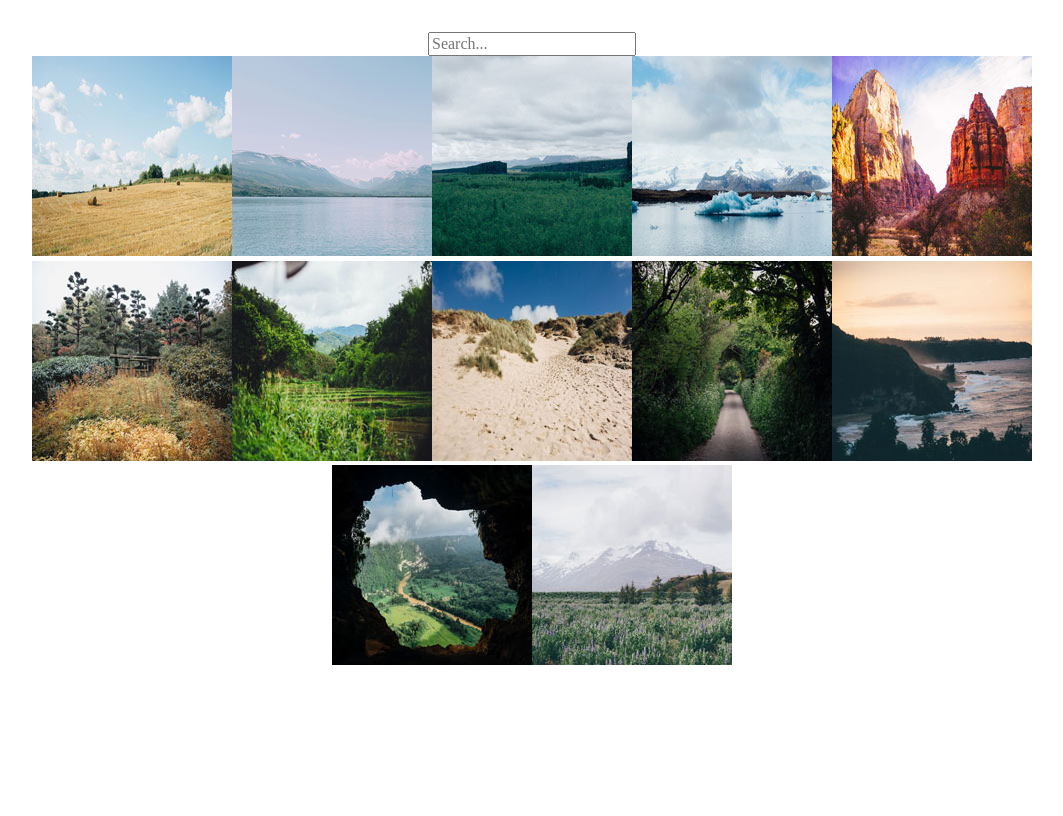
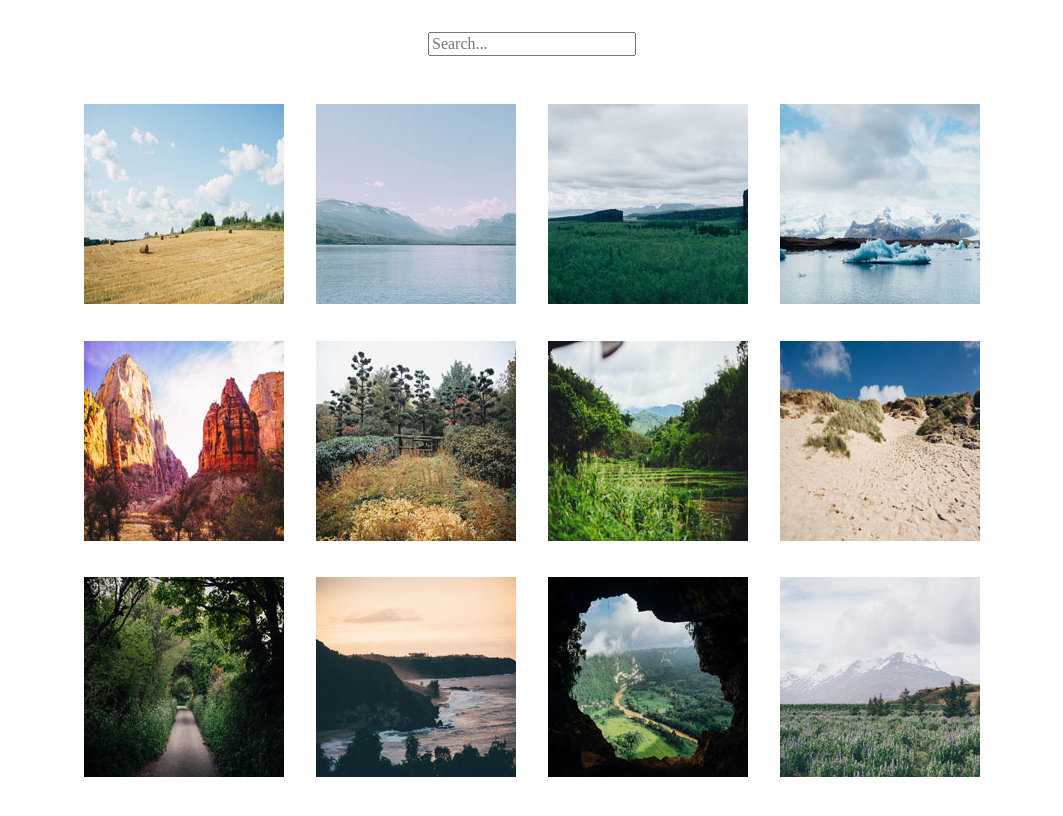
Before and after one commit to Jovy83/fewd-td-project5, a plain HTML site: page index.html in a window 1280 px wide. Shown: the whole page, without its empty margins (108-1171 px from the left). Drawn offline with nearby package versions, Linux system fonts and the light colour scheme.

Commit message:
add some spacing between elements

```diff
--- a/css/styles.css
+++ b/css/styles.css
@@ -11,14 +11,18 @@ main {
   text-align: center;
 }
 
+input[type="text"] {
+  margin-bottom: 2rem;
+}
+
 section {
   display: flex;
   justify-content: center;
   flex-wrap: wrap;
 }
 
-input[type="text"] {
-
+a {
+  margin: 1rem;
 }
 
 /* Media queries */
```
